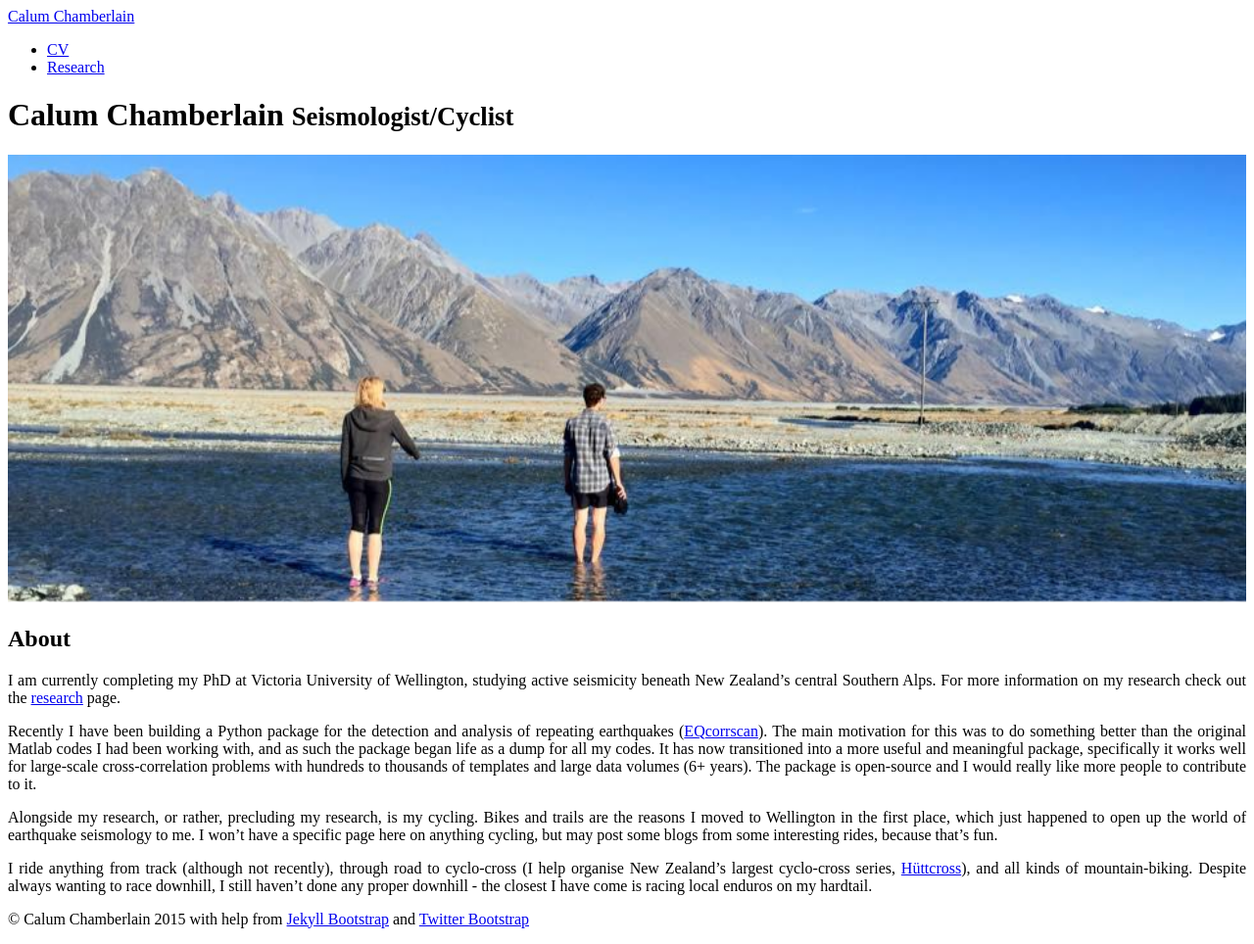
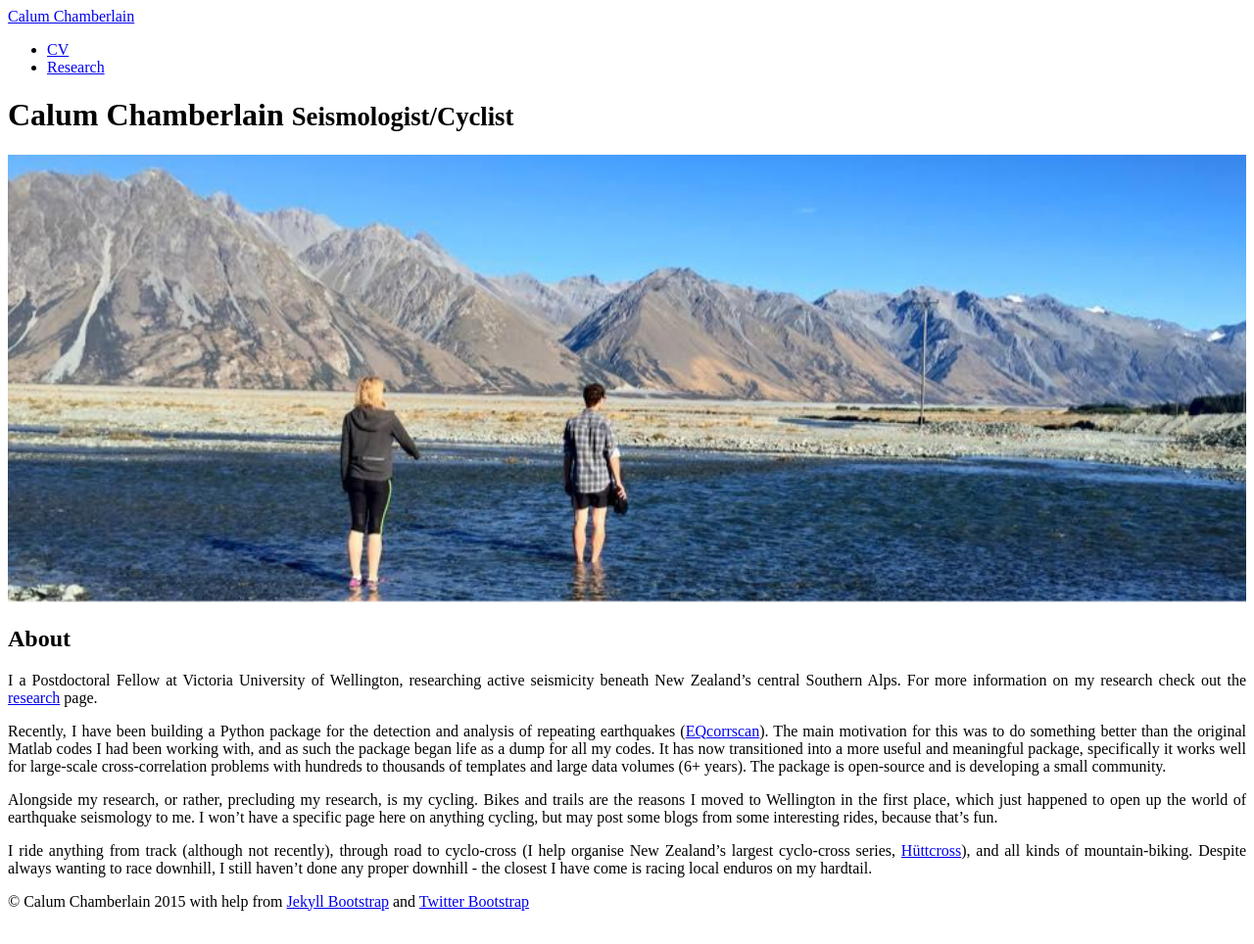
Before and after one commit to calum-chamberlain/calum-chamberlain.github.io, a Jekyll site: the page built from index.md, in a window 1280 px wide. Shown: the whole page at 98% size. Built offline with Jekyll 4.4.1, drawn with Linux system fonts in a browser that asks for light colours.

Commit message:
Update to postdoc

```diff
--- a/index.md
+++ b/index.md
@@ -14,11 +14,11 @@ current: Home
 
 ## About
 
-I am currently completing my PhD at Victoria University of Wellington, studying
+I a Postdoctoral Fellow at Victoria University of Wellington, researching
 active seismicity beneath New Zealand's central Southern Alps.  For more information
 on my research check out the [research](/research/) page.
 
-Recently I have been building a Python package for the detection and analysis
+Recently, I have been building a Python package for the detection and analysis
 of repeating earthquakes
 ([EQcorrscan](http://calum-chamberlain.github.io/EQcorrscan/)).  The main motivation
 for this was to do something better than the original Matlab codes I had been
@@ -26,7 +26,7 @@ working with, and as such the package began life as a dump for all my codes.
 It has now transitioned into a more useful and meaningful package, specifically
 it works well for large-scale cross-correlation problems with hundreds to
 thousands of templates and large data volumes (6+ years).  The package is open-source
-and I would really like more people to contribute to it.
+and is developing a small community.
 
 Alongside my research, or rather, precluding my research, is my cycling.  Bikes
 and trails are the reasons I moved to Wellington in the first place, which just
```
